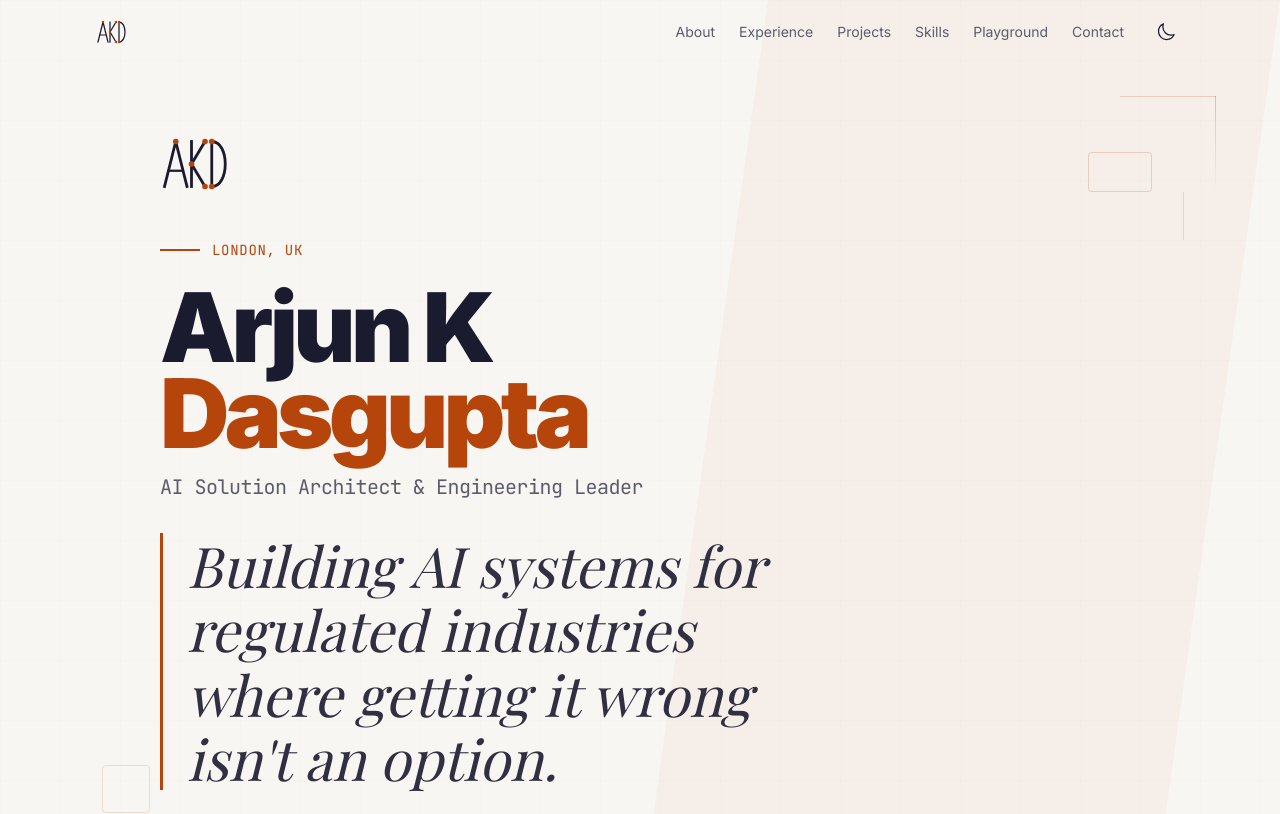
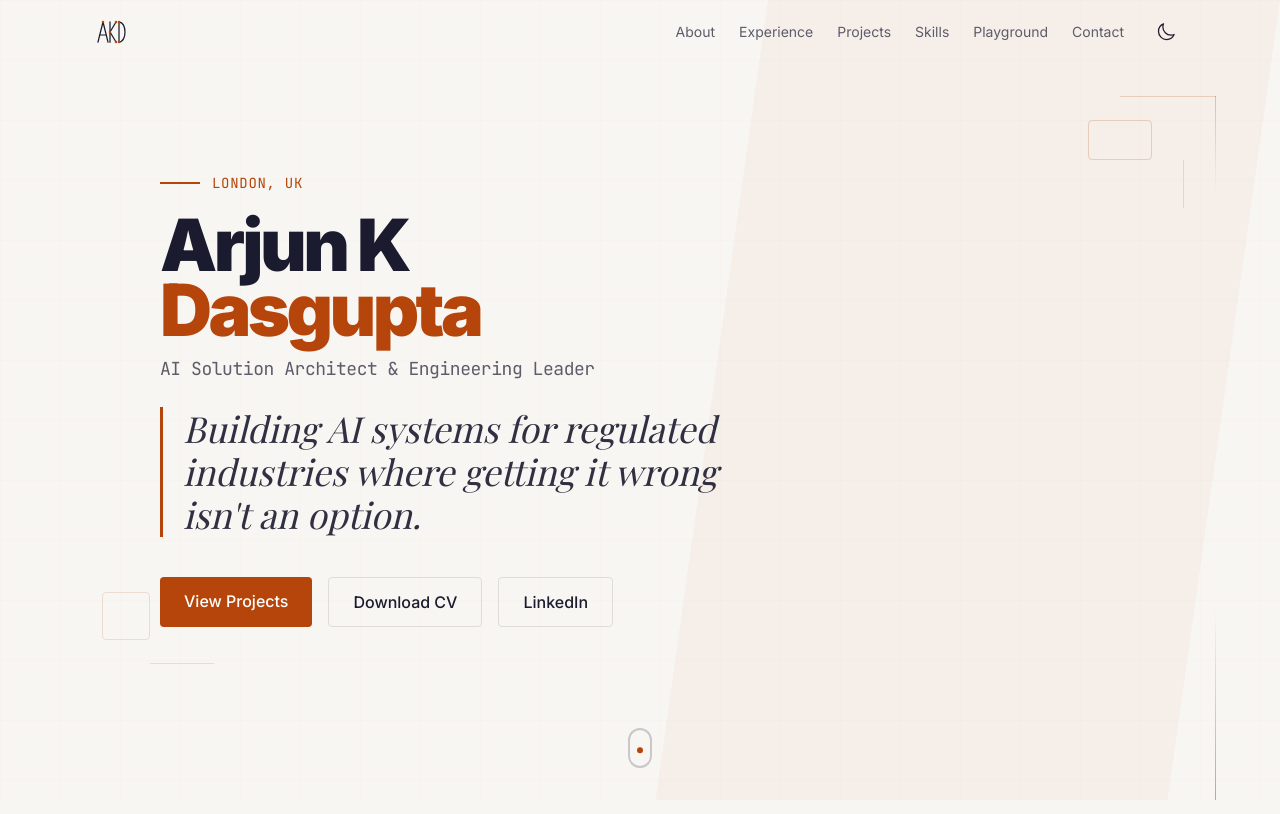
Before and after one commit to arjundg/arjundg-personal-site, a Next.js app: page / in a window 1280 px wide. Shown: the top 814 px of the page. Built offline with nearby package versions, Linux system fonts and the light colour scheme; a web font is replaced by a local one.

Commit message:
feat: refine Hero component layout and animations for improved user experience

```diff
--- a/src/components/Hero.tsx
+++ b/src/components/Hero.tsx
@@ -1,7 +1,6 @@
 "use client";
 
 import { motion } from "framer-motion";
-import { Monogram } from "./Monogram";
 import { BlueprintGrid } from "./SystemMotif";
 
 export function Hero() {
@@ -20,23 +19,13 @@ export function Hero() {
         <div className="absolute top-24 right-16 w-24 h-px bg-accent/20 hidden md:block" />
       </div>
 
-      <div className="max-w-5xl mx-auto px-4 sm:px-6 lg:px-8 w-full py-32">
+      <div className="max-w-5xl mx-auto px-4 sm:px-6 lg:px-8 w-full py-20 md:py-24">
         <div className="max-w-3xl">
-          {/* Monogram mark — large and prominent */}
-          <motion.div
-            initial={{ opacity: 0, scale: 0.8 }}
-            animate={{ opacity: 1, scale: 1 }}
-            transition={{ duration: 0.6 }}
-            className="mb-10"
-          >
-            <Monogram size={72} className="text-foreground" />
-          </motion.div>
-
           <motion.div
             initial={{ opacity: 0, x: -20 }}
             animate={{ opacity: 1, x: 0 }}
-            transition={{ duration: 0.5, delay: 0.3 }}
-            className="flex items-center gap-3 mb-6"
+            transition={{ duration: 0.5 }}
+            className="flex items-center gap-3 mb-5"
           >
             <div className="w-10 h-0.5 bg-accent" />
             <span className="text-accent text-sm font-mono tracking-wider uppercase">
@@ -47,8 +36,8 @@ export function Hero() {
           <motion.h1
             initial={{ opacity: 0, y: 20 }}
             animate={{ opacity: 1, y: 0 }}
-            transition={{ duration: 0.6, delay: 0.4 }}
-            className="text-5xl sm:text-6xl md:text-8xl font-black tracking-tighter mb-2 leading-[0.9]"
+            transition={{ duration: 0.6, delay: 0.15 }}
+            className="text-5xl sm:text-6xl md:text-7xl font-black tracking-tighter mb-2 leading-[0.9]"
           >
             Arjun K
             <br />
@@ -58,18 +47,18 @@ export function Hero() {
           <motion.p
             initial={{ opacity: 0, y: 20 }}
             animate={{ opacity: 1, y: 0 }}
-            transition={{ duration: 0.5, delay: 0.55 }}
-            className="text-lg sm:text-xl text-muted-foreground font-mono tracking-tight mt-4 mb-8"
+            transition={{ duration: 0.5, delay: 0.3 }}
+            className="text-base sm:text-lg text-muted-foreground font-mono tracking-tight mt-3 mb-6"
           >
             AI Solution Architect &amp; Engineering Leader
           </motion.p>
 
-          {/* THE typographic moment — display serif, italic, large */}
+          {/* THE typographic moment — display serif, italic */}
           <motion.blockquote
-            initial={{ opacity: 0, y: 30 }}
+            initial={{ opacity: 0, y: 20 }}
             animate={{ opacity: 1, y: 0 }}
-            transition={{ duration: 0.7, delay: 0.7 }}
-            className="relative font-display italic text-3xl sm:text-4xl md:text-5xl lg:text-[3.5rem] leading-[1.15] text-foreground/90 max-w-2xl mb-12 pl-6 border-l-[3px] border-accent"
+            transition={{ duration: 0.7, delay: 0.45 }}
+            className="relative font-display italic text-2xl sm:text-3xl md:text-4xl leading-[1.2] text-foreground/90 max-w-xl mb-10 pl-5 border-l-[3px] border-accent"
           >
             Building AI systems for regulated industries where getting it wrong
             isn&apos;t an option.
@@ -78,7 +67,7 @@ export function Hero() {
           <motion.div
             initial={{ opacity: 0, y: 20 }}
             animate={{ opacity: 1, y: 0 }}
-            transition={{ duration: 0.5, delay: 0.9 }}
+            transition={{ duration: 0.5, delay: 0.6 }}
             className="flex flex-wrap gap-4"
           >
             <a
```
